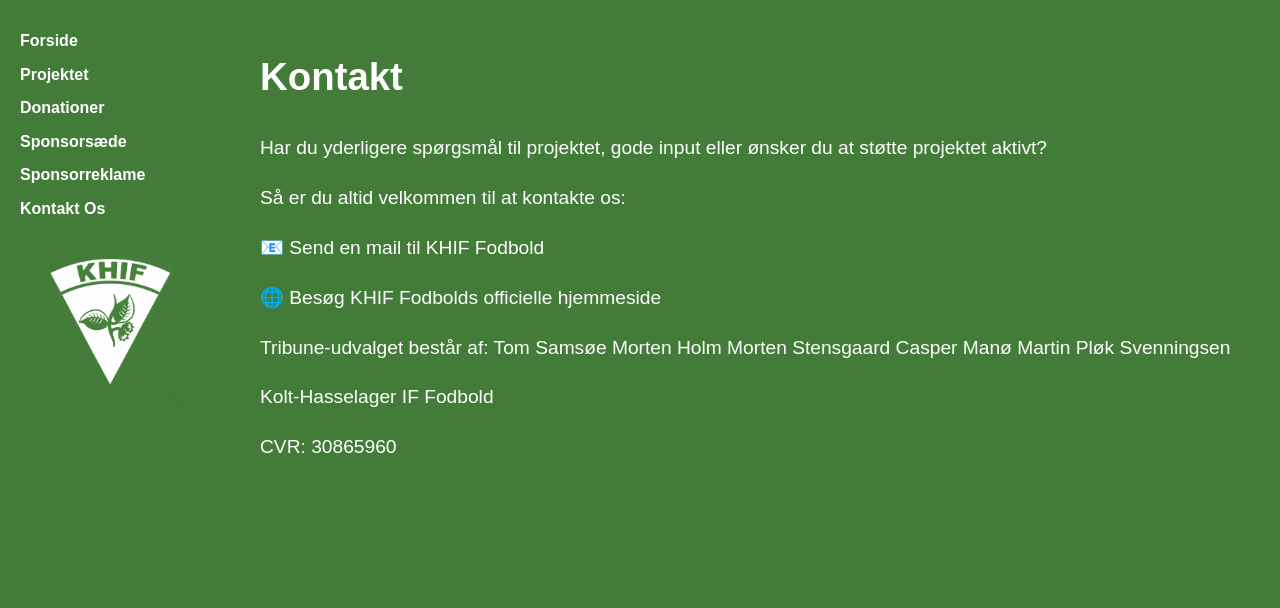
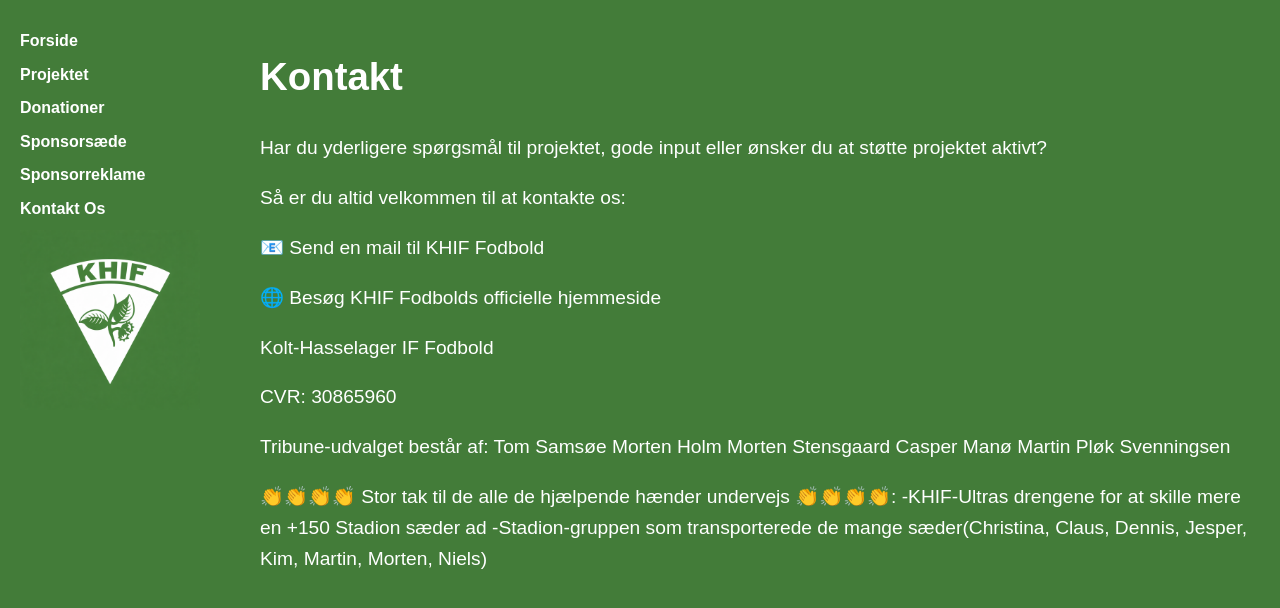
Before and after one commit to msj33/khif-tribune, a Jekyll site: the page built from kontakt.md, in a window 1280 px wide and 900 px high. Shown: the top 608 px of the window. Built offline with Jekyll 4.4.1, drawn with Linux system fonts in a browser that asks for light colours.

Commit message:
Update kontakt.md with new information and thanks
Added acknowledgment for volunteers and updated contact information.

```diff
--- a/kontakt.md
+++ b/kontakt.md
@@ -20,6 +24,6 @@ Morten Stensgaard
 Casper Manø
 Martin Pløk Svenningsen
 
-Kolt-Hasselager IF Fodbold
-
-CVR: 30865960
+👏👏👏👏 Stor tak til de alle de hjælpende hænder undervejs 👏👏👏👏:
+-KHIF-Ultras drengene for at skille mere en +150 Stadion sæder ad
+-Stadion-gruppen som transporterede de mange sæder(Christina, Claus, Dennis, Jesper, Kim, Martin, Morten, Niels)
```
Also changed, not shown: other parts of kontakt.md (+4 -0 lines).
